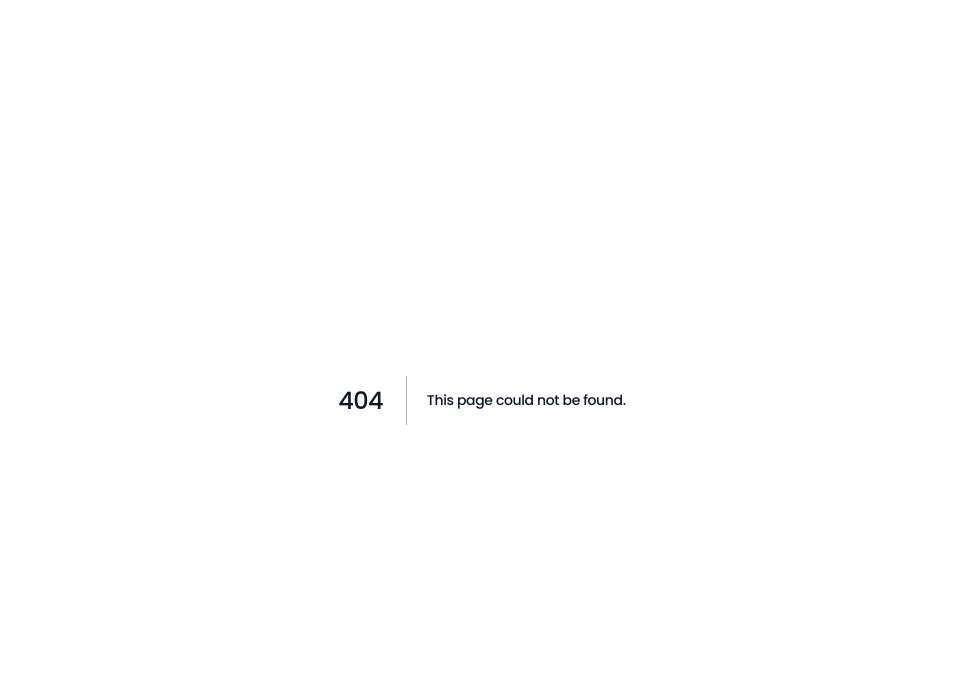
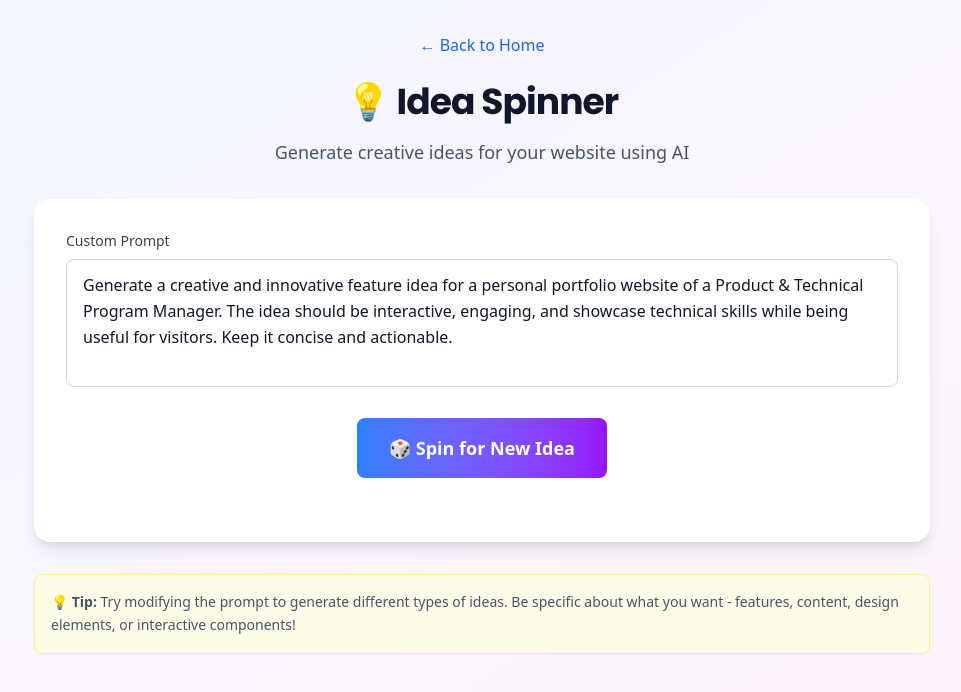
Before and after one commit to mmitrik/personal-site, a Next.js app: page /apps/idea-spinner in a window 1280 px wide. Before the commit this address had no page. Shown: the top 692 px of the page, without its empty margins (158-1119 px from the left). Built offline with nearby package versions, Linux system fonts and the light colour scheme.

Commit message:
Added Idea Spinner app.

```diff
--- /dev/null
+++ b/src/app/api/generate-idea/route.js
@@ -0,0 +1,80 @@
+import { NextResponse } from 'next/server';
+
+export async function POST(request) {
+  try {
+    // Get the prompt from the request body
+    const { prompt } = await request.json();
+
+    if (!prompt) {
+      return NextResponse.json(
+        { error: 'Prompt is required' },
+        { status: 400 }
+      );
+    }
+
+    // Check for required environment variables
+    const endpoint = process.env.AZURE_OPENAI_ENDPOINT;
+    const apiKey = process.env.AZURE_OPENAI_API_KEY;
+    const deploymentName = process.env.AZURE_OPENAI_DEPLOYMENT_NAME || 'gpt-4o-mini';
+
+    if (!endpoint || !apiKey) {
+      console.error('Missing Azure OpenAI configuration');
+      return NextResponse.json(
+        { error: 'Service configuration error' },
+        { status: 500 }
+      );
+    }
+
+    // Construct the Azure OpenAI API URL
+    const url = `${endpoint}/openai/deployments/${deploymentName}/chat/completions?api-version=2024-02-15-preview`;
+
+    // Make the request to Azure OpenAI
+    const response = await fetch(url, {
+      method: 'POST',
+      headers: {
+        'Content-Type': 'application/json',
+        'api-key': apiKey,
+      },
+      body: JSON.stringify({
+        messages: [
+          {
+            role: 'system',
+            content: 'You are a creative assistant helping generate innovative ideas for a personal portfolio website. Provide practical, implementable suggestions that showcase technical skills and creativity.'
+          },
+          {
+            role: 'user',
+            content: prompt
+          }
+        ],
+        max_tokens: 500,
+        temperature: 0.8,
+        top_p: 0.95,
+        frequency_penalty: 0.3,
+        presence_penalty: 0.3
+      }),
+    });
+
+    if (!response.ok) {
+      const errorText = await response.text();
+      console.error('Azure OpenAI API error:', response.status, errorText);
+      return NextResponse.json(
+        { error: 'Failed to generate idea' },
+        { status: response.status }
+      );
+    }
+
+    const data = await response.json();
+
+    // Extract the generated idea from the response
+    const idea = data.choices?.[0]?.message?.content || 'No idea generated';
+
+    return NextResponse.json({ idea });
+
+  } catch (error) {
+    console.error('Error in generate-idea API:', error);
+    return NextResponse.json(
+      { error: 'Internal server error' },
+      { status: 500 }
+    );
+  }
+}
--- /dev/null
+++ b/src/app/apps/idea-spinner/page.js
@@ -0,0 +1,134 @@
+'use client';
+
+import { useState } from 'react';
+import Link from 'next/link';
+
+export default function IdeaSpinner() {
+  const [prompt, setPrompt] = useState(
+    "Generate a creative and innovative feature idea for a personal portfolio website of a Product & Technical Program Manager. The idea should be interactive, engaging, and showcase technical skills while being useful for visitors. Keep it concise and actionable."
+  );
+  const [idea, setIdea] = useState('');
+  const [isLoading, setIsLoading] = useState(false);
+  const [error, setError] = useState('');
+
+  const generateIdea = async () => {
+    if (!prompt.trim()) {
+      setError('Please enter a prompt');
+      return;
+    }
+
+    setIsLoading(true);
+    setError('');
+
+    try {
+      const response = await fetch('/api/generate-idea', {
+        method: 'POST',
+        headers: {
+          'Content-Type': 'application/json',
+        },
+        body: JSON.stringify({ prompt }),
+      });
+
+      if (!response.ok) {
+        throw new Error('Failed to generate idea');
+      }
+
+      const data = await response.json();
+      setIdea(data.idea);
+    } catch (error) {
+      setError('Failed to generate idea. Please try again.');
+      console.error('Error:', error);
+    } finally {
+      setIsLoading(false);
+    }
+  };
+
+  return (
+    <div className="min-h-screen bg-gradient-to-br from-blue-50 via-purple-50 to-pink-50 p-8">
+      <div className="max-w-4xl mx-auto">
+        {/* Header */}
+        <div className="text-center mb-8">
+          <Link
+            href="/"
+            className="inline-block mb-6 text-blue-600 hover:text-blue-800 transition-colors"
+          >
+            ← Back to Home
+          </Link>
+          <h1 className="text-4xl font-bold text-gray-900 mb-4">💡 Idea Spinner</h1>
+          <p className="text-gray-600 text-lg">
+            Generate creative ideas for your website using AI
+          </p>
+        </div>
+
+        {/* Main Content */}
+        <div className="bg-white rounded-2xl shadow-lg p-8">
+          {/* Prompt Section */}
+          <div className="mb-6">
+            <label htmlFor="prompt" className="block text-sm font-medium text-gray-700 mb-2">
+              Custom Prompt
+            </label>
+            <textarea
+              id="prompt"
+              value={prompt}
+              onChange={(e) => setPrompt(e.target.value)}
+              className="w-full h-32 px-4 py-3 border border-gray-300 rounded-lg focus:ring-2 focus:ring-blue-500 focus:border-transparent resize-none"
+              placeholder="Enter your prompt here..."
+            />
+          </div>
+
+          {/* Generate Button */}
+          <div className="text-center mb-8">
+            <button
+              onClick={generateIdea}
+              disabled={isLoading}
+              className={`px-8 py-4 rounded-lg text-white font-semibold text-lg transition-all transform ${
+                isLoading
+                  ? 'bg-gray-400 cursor-not-allowed'
+                  : 'bg-gradient-to-r from-blue-500 to-purple-600 hover:from-blue-600 hover:to-purple-700 hover:scale-105 active:scale-95'
+              }`}
+            >
+              {isLoading ? (
+                <span className="flex items-center">
+                  <svg className="animate-spin -ml-1 mr-3 h-5 w-5 text-white" xmlns="http://www.w3.org/2000/svg" fill="none" viewBox="0 0 24 24">
+                    <circle className="opacity-25" cx="12" cy="12" r="10" stroke="currentColor" strokeWidth="4"></circle>
+                    <path className="opacity-75" fill="currentColor" d="M4 12a8 8 0 018-8V0C5.373 0 0 5.373 0 12h4zm2 5.291A7.962 7.962 0 014 12H0c0 3.042 1.135 5.824 3 7.938l3-2.647z"></path>
+                  </svg>
+                  Generating...
+                </span>
+              ) : (
+                '🎲 Spin for New Idea'
+              )}
+            </button>
+          </div>
+
+          {/* Error Message */}
+          {error && (
+            <div className="mb-6 p-4 bg-red-50 border border-red-200 rounded-lg">
+              <p className="text-red-700">{error}</p>
+            </div>
+          )}
+
+          {/* Generated Idea */}
+          {idea && (
+            <div className="bg-gradient-to-r from-blue-50 to-purple-50 p-6 rounded-lg border border-blue-200">
+              <h3 className="text-lg font-semibold text-gray-900 mb-3 flex items-center">
+                💡 Generated Idea
+              </h3>
+              <p className="text-gray-700 leading-relaxed whitespace-pre-wrap">
+                {idea}
+              </p>
+            </div>
+          )}
+        </div>
+
+        {/* Info Section */}
+        <div className="mt-8 bg-yellow-50 border border-yellow-200 rounded-lg p-4">
+          <p className="text-yellow-800 text-sm">
+            <strong>💡 Tip:</strong> Try modifying the prompt to generate different types of ideas.
+            Be specific about what you want - features, content, design elements, or interactive components!
+          </p>
+        </div>
+      </div>
+    </div>
+  );
+}
--- a/src/app/projects/page.js
+++ b/src/app/projects/page.js
@@ -2,6 +2,11 @@ import Link from "next/link";
 import Header from "../../components/Header";
 
 const projects = [
+    {
+        title: "Idea Spinner",
+        description: "An AI-powered idea generator that uses Azure OpenAI's GPT-4o-mini model to create innovative website feature suggestions. Includes customizable prompts and secure API integration.",
+        link: "/apps/idea-spinner",
+    },
     {
         title: "Compliment Generator",
         description: "A cheerful React app that generates random compliments with smooth animations to brighten your day. Built with Framer Motion and a vibrant gradient design.",
```
Also changed, not shown: src/app/apps/idea-spinner/readme.md (added).
